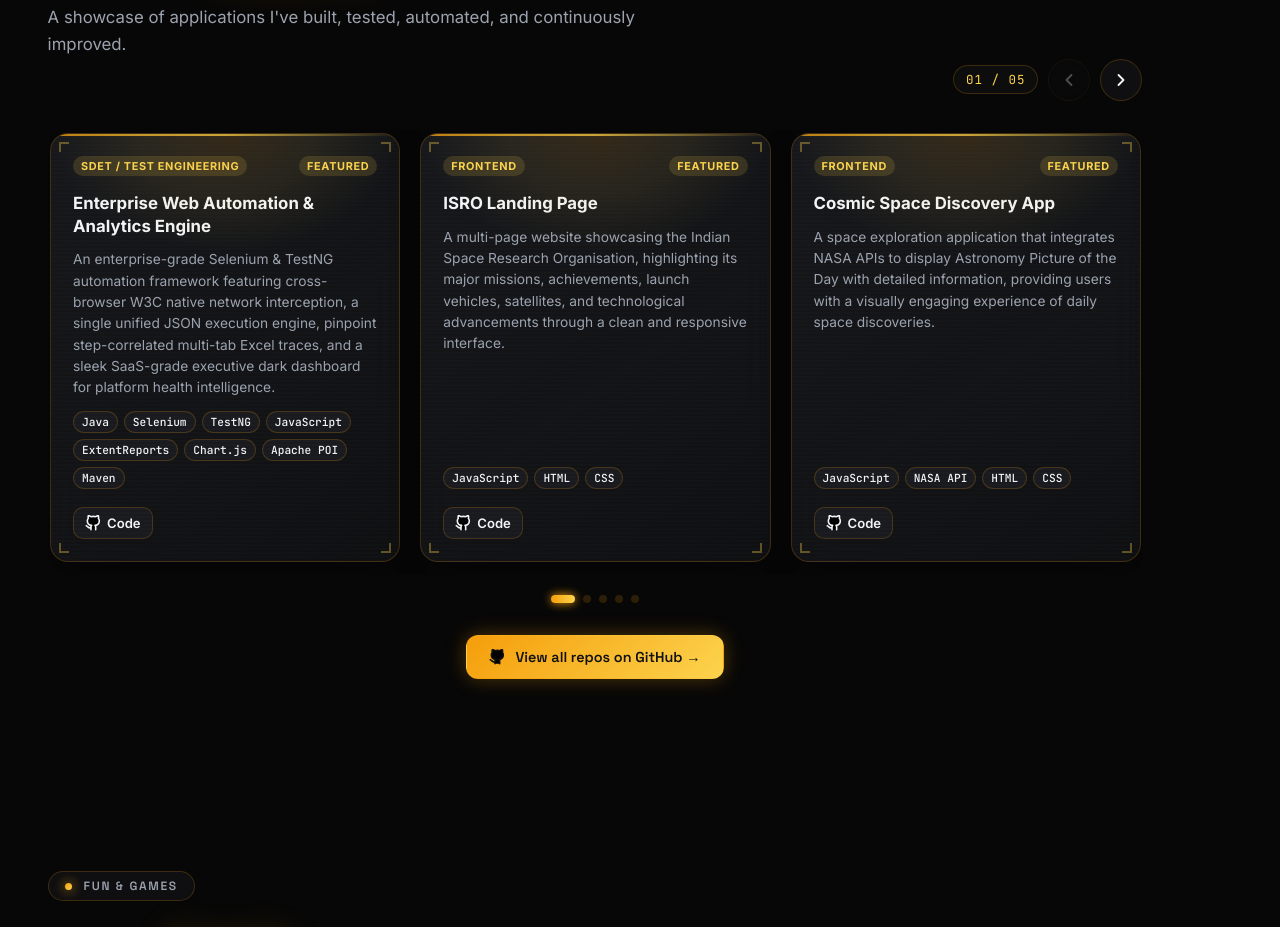
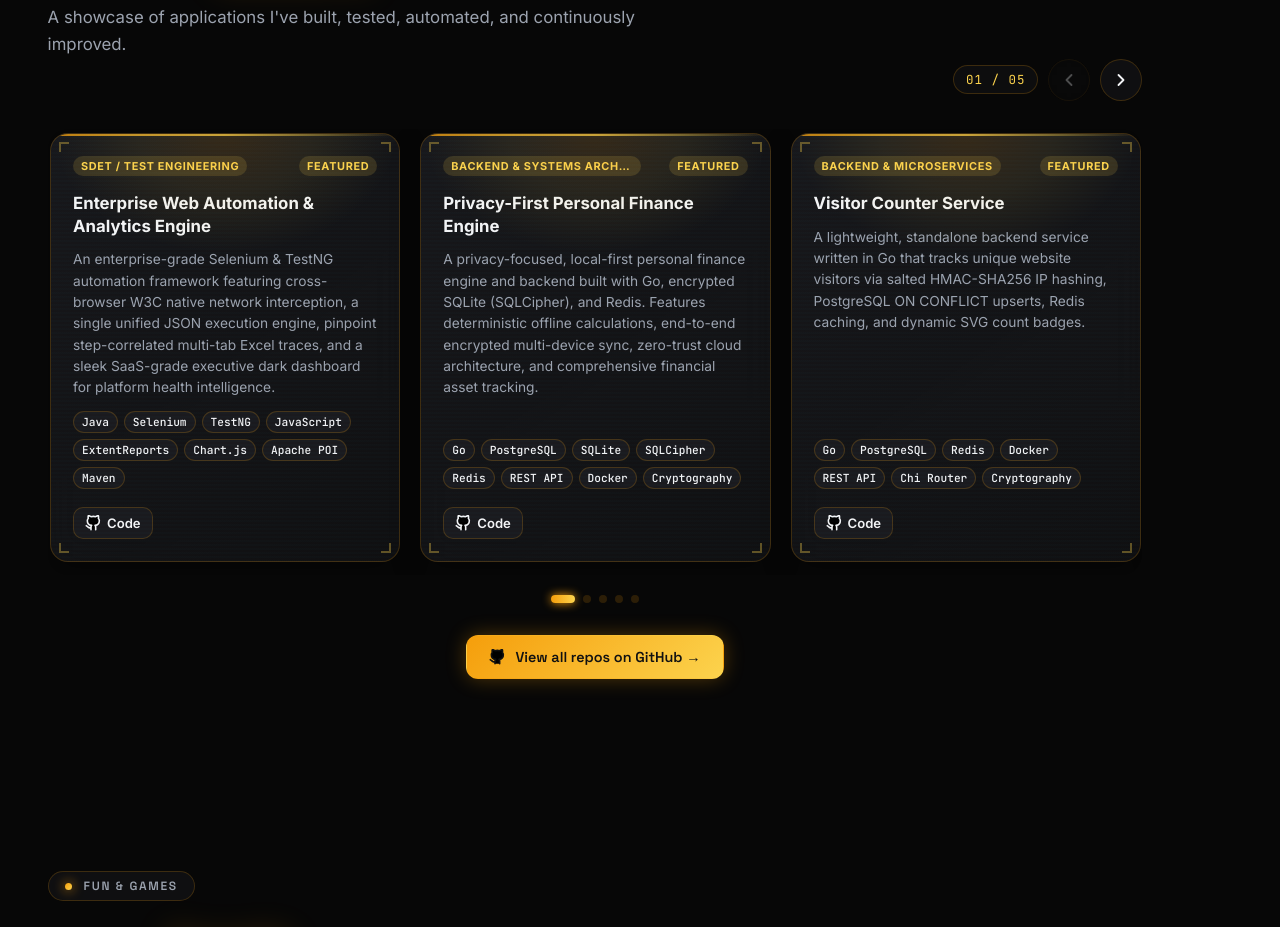
Before and after one commit to kritagya20/portfolio-website-react, a React (Vite) app: page / in a window 1280 px wide. Shown: the part 3520-4447 px from the top of the page. Built offline with nearby package versions, Linux system fonts and the light colour scheme.

Commit message:
feat(Portfolio.js): updated portfolio data file  with latest projects

```diff
--- a/src/data/portfolio.js
+++ b/src/data/portfolio.js
@@ -250,13 +250,41 @@
     featured: true,
   },
   {
-    title: 'ISRO Landing Page',
-    type: 'Frontend',
-    desc: 'A multi-page website showcasing the Indian Space Research Organisation, highlighting its major missions, achievements, launch vehicles, satellites, and technological advancements through a clean and responsive interface.',
-    tech: ['JavaScript', 'HTML', 'CSS'],
+    title: 'Privacy-First Personal Finance Engine',
+    type: 'Backend & Systems Architecture',
+    desc: 'A privacy-focused, local-first personal finance engine and backend built with Go, encrypted SQLite (SQLCipher), and Redis. Features deterministic offline calculations, end-to-end encrypted multi-device sync, zero-trust cloud architecture, and comprehensive financial asset tracking.',
+    tech: [
+      'Go',
+      'PostgreSQL',
+      'SQLite',
+      'SQLCipher',
+      'Redis',
+      'REST API',
+      'Docker',
+      'Cryptography'
+    ],
     links: {
       live: null,
-      code: 'https://github.com/kritagya20/isro',
+      code: 'https://github.com/kritagya20/finance-tracker-app',
+    },
+    featured: true,
+  },
+  {
+    title: 'Visitor Counter Service',
+    type: 'Backend & Microservices',
+    desc: 'A lightweight, standalone backend service written in Go that tracks unique website visitors via salted HMAC-SHA256 IP hashing, PostgreSQL ON CONFLICT upserts, Redis caching, and dynamic SVG count badges.',
+    tech: [
+      'Go',
+      'PostgreSQL',
+      'Redis',
+      'Docker',
+      'REST API',
+      'Chi Router',
+      'Cryptography'
+    ],
+    links: {
+      live: null,
+      code: 'https://github.com/kritagya20/Visitor-Counter-Service',
     },
     featured: true,
   },
@@ -268,17 +296,6 @@
     links: {
       live: null,
       code: 'https://github.com/kritagya20/cosmic',
-    },
-    featured: true,
-  },
-  {
-    title: 'YouTube Clone',
-    type: 'Frontend',
-    desc: 'A fully responsive YouTube-inspired application featuring video search, category-based browsing, recommendations, and video playback using real-time API integration with a modern React architecture.',
-    tech: ['React', 'Material UI', 'YouTube API'],
-    links: {
-      live: null,
-      code: 'https://github.com/kritagya20/react-youtube-clone',
     },
     featured: true,
   },
```
